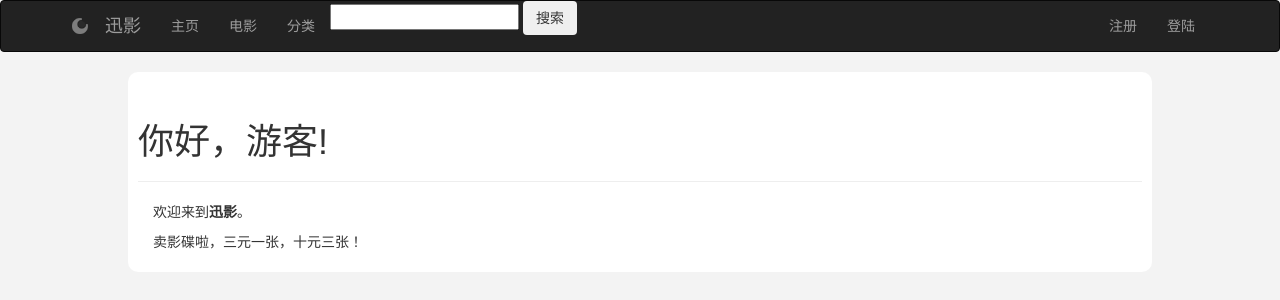
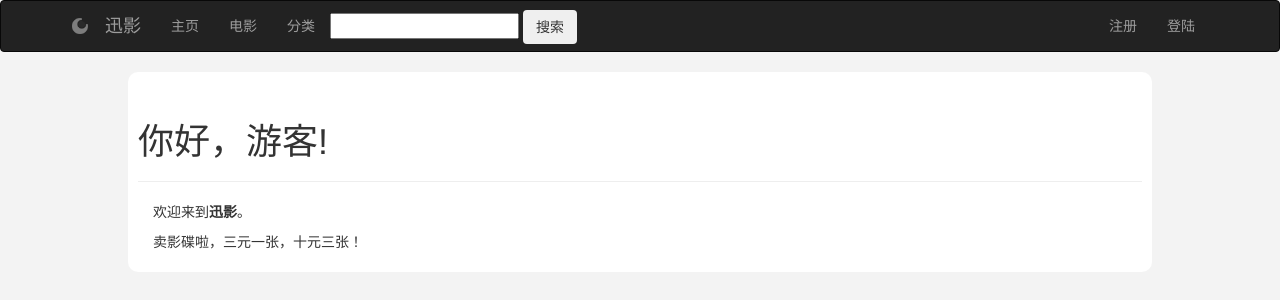
Before and after one commit to wuchenkang/FastMovie, a Flask app: page / in a window 1280 px wide. Shown: the top 300 px of the page. Run offline with Flask 2, Linux system fonts and the light colour scheme; some libraries are stand-ins or nearby versions.

Commit message:
增加css样式

```diff
--- a/app/search/views.py
+++ b/app/search/views.py
@@ -1,6 +1,5 @@
 from flask import render_template, request, current_app
 from sqlalchemy import and_, or_, extract
-import jieba
 from . import search
 from ..models import Movie
 
--- a/app/static/css/base.css
+++ b/app/static/css/base.css
@@ -54,3 +54,7 @@ body{
     background-color: #d9534f;
     border-color: #d43f3a;
 }
+
+.searchbar{
+    margin-top: 9px;
+}
--- a/app/templates/base.html
+++ b/app/templates/base.html
@@ -32,7 +32,7 @@
                 <li><a href="{{ url_for('subject.movies') }}">电影</a></li>
                 <li><a href="{{ url_for('search.search', name='', director='', year='全部年份') }}">分类</a></li>
             </ul>
-            <ul class="nav navbar-nav">
+            <ul class="nav navbar-nav searchbar">
                 <li>
                     <form class="navbar-search" method="get" action={{ url_for('search.search') }}>
                         <input type="text" class="input search-query" id="name" name="name" value="">
--- a/app/templates/search/search.html
+++ b/app/templates/search/search.html
@@ -9,7 +9,8 @@
 
 {% block page_content %}
 <div class="col-md-12 page-header" id="page-header">
-    <div class="col-md-4">
+    <div class="box">
+        <div class="col-md-4" style="width: 100%;">
             <form class="search" method="get">
                 <label for="name">电影名称</label>
                 <input type="text" class="input form-control" id="name" name="name" value="{{ name }}" placeholder="电影名称">
@@ -27,6 +28,7 @@
                 </select>
                 <button type="submit" class="btn"><i class="icon-search"></i>搜索</button>
             </form>
+        </div>
     </div>
 </div>
 
```
Lines whose indentation alone changed are shown as unchanged.
